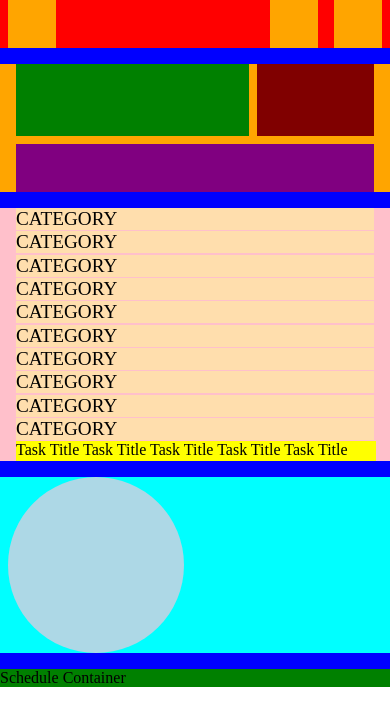
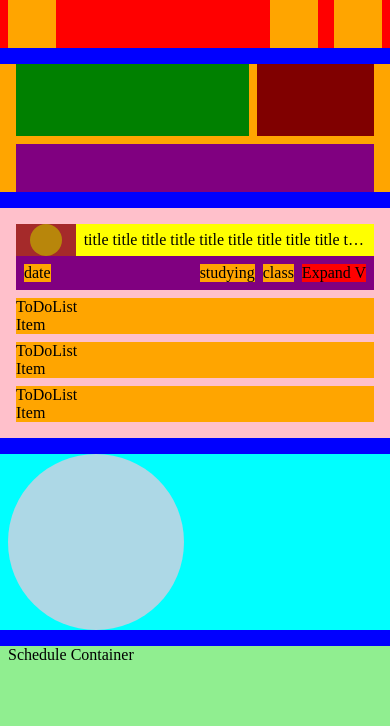
Before and after one commit to Jam0924/planner-site, a React (Vite) app in the folder frontend/: page / in a window 390 px wide. Shown: the top 726 px of the page. Built offline with nearby package versions, Linux system fonts and the light colour scheme.

Commit message:
Mobile Architecture Finalized, To-Do List Architecture in progress

```diff
--- a/frontend/src/App.css
+++ b/frontend/src/App.css
@@ -1,7 +1,10 @@
 :root{
+  --textPaddingGap: 4px;
   --xSmallGap: 8px;
   --smallGap: 16px;
   --mediumGap: 32px;
+  --xxSmallIcon: 24px;
+  --xSmallIcon: 32px;
   --smallIcon: 48px;
   --mediumIcon: 72px;
   --largeIcon: 96px;
@@ -80,12 +83,13 @@
   max-height: 30vh;
   flex-direction: column;
   gap: var(--xSmallGap);
-  padding: 0px var(--smallGap);
+  padding: var(--smallGap);
   overflow-y: scroll;
 }
 
 .timerContainer{
   padding: 0px var(--xSmallGap);
+  background-color: cyan;
   /* potentially may need more to go in the container  */
 }
 
@@ -103,9 +107,7 @@
 
 
 .scheduleContainer{
-  background-color: green;
+  background-color: lightgreen;
+  height: 60vh;
+  padding: 0px var(--xSmallGap)
 }
-
-.timerContainer{
-  background-color:cyan;
-}
--- a/frontend/src/DashboardToDo.css
+++ b/frontend/src/DashboardToDo.css
@@ -1,106 +1,88 @@
 .toDoListItem{
   width: 100%;
-  flex-shrink: 0;
-  height: calc(25% - 10px);
-  border-radius: 15px 15px 15px 15px;
+  display: grid;
+  grid-template-columns: 1fr 4fr 1fr;
+  grid-template-rows: auto auto;
+  grid-template-areas:
+  "check title title"
+  "tags tags tags";
   background-color: orange;
-  display: grid;
-  grid-template-columns: 0.1fr 1fr 0.1fr;
-  grid-template-rows: 6fr 4fr;
 }
 
 .toDoListItemCheck{
   background-color: #a52a2a;
-  width: 50%;
-  aspect-ratio: 1/1;
+  height: var(--xSmallIcon);
+  width: 100%;
+  align-self: center;
+  justify-content: center;
+  display: grid;
+  grid-area: check;
+}
+
+.toDoListItemCheckIconHitbox{
+  background-color: darkgoldenrod;
+  height: 100%;
+  width: var(--xSmallIcon);
+  border-radius: 50%;
+  justify-content: center;
+  display :grid;
+}
+
+.toDoListItemCheckIcon{
+  background-color: black;
+  height: 100%;
+  width: var(--xxSmallIcon);
   border-radius: 50%;
   place-self: center;
-  display: flex;
-  position: relative;
-  display: grid;
-  align-items: center;
-}
-
-.toDoListItemCheckInner{
-  background-color: coral;
-  width: 100%;
-  aspect-ratio: 1/1;
-  border-radius: 50%;
-  transform: scale(0.85);
 }
 
 .toDoListItemTitle{
   background-color: yellow;
-  width: 100%;
-  grid-column: 2;
-  display: flex;
-  flex-direction: column;
-  justify-content: flex-end;
+  padding: 0px var(--xSmallGap);
+  place-self: center;
+  height: 100%;
+  width: calc(100% - 2 * var(--xSmallGap));
+  display: grid;
+  grid-area: title;
+  align-content: center;
 }
 
 .toDoListItemTitleText{
-  display: -webkit-box;
-  -webkit-box-orient: vertical;
-  -webkit-line-clamp: 2; /* Set the exact number of lines you want to show */
+  white-space: nowrap;
   overflow: hidden;
+  text-overflow: ellipsis;
+  width: 100%;
 }
 
-.toDoListItemTagsContainer{
+.toDoListItemTagContainer{
   background-color: purple;
-  width: 100%;
-  grid-column: 2;
-  grid-row: 2;
-  display: grid;
-  grid-template-columns: 3fr 7fr;
+  width: calc(100% - 2*var(--xSmallGap));
+  display: flex;
+  justify-content: space-between;
+  grid-area: tags;
+  padding: var(--xSmallGap);
 }
 
-.toDoListItemDateTag{
-  background-color: grey;
-  width: 100%;
+.rightTagBundle{
+  display: flex;
+  gap: var(--xSmallGap);
+}
+.toDoListItemTag{
+  background-color: orange;
   height: 100%;
-  grid-column: 1;
-  display: flex;
-  flex-direction: row;
-  align-items:center;
-  padding: 0px 5px;
 }
 
-.toDoListItemOtherTag{
-  background-color: darkblue;
-  width: 100%;
-  height: 100%;
-  grid-column: 2;
-  display: flex;
-  flex-direction: row;
-  justify-content: flex-end;
-  align-items: center;
-}
-
-.toDoListItemTag{
-  background-color: orange;
-  height: 80%;
-  padding: 0 10px;
-  display: flex;
-  justify-content: center;
-  align-items: center;
-  border-radius: 4px;
-  margin: 0 10px;
-}
-
-.dateTag{
-  margin: 0 10px 0 0;
-}
 
 .toDoListItemExpand{
   background-color: red;
-  width: 100%;
-  height: 100%;
-  grid-column: 3;
-  grid-row: 2;
-  display: flex;
-  justify-content: center;
-  align-items: center;
+  grid-area: expand;
 }
+
+
+
+
+
+
 
 .toDoListCategoryBlocker{
   width: 100%;
--- a/frontend/src/DashboardToDo.jsx
+++ b/frontend/src/DashboardToDo.jsx
@@ -3,68 +3,37 @@ import './DashboardToDo.css'
 function DashboardToDo(){
     return(
         <>
-            <div className = "toDoListCategoryBlocker">
-                <div className = "toDoListCategoryBlockerTitle"><p>CATEGORY</p></div>
-                <div className="toDoListCategoryBlockerDivider"><hr className = "toDoListCategoryBlockerDividerStyler"/></div>
+        <div className = "toDoListItem">
+            <div className = "toDoListItemCheck">
+                <div className = "toDoListItemCheckIconHitbox">
+                    <div className = "toDoListCheckIcon"></div>
                 </div>
-            <div className = "toDoListCategoryBlocker">
-                <div className = "toDoListCategoryBlockerTitle"><p>CATEGORY</p></div>
-                <div className="toDoListCategoryBlockerDivider"><hr className = "toDoListCategoryBlockerDividerStyler"/></div>
             </div>
-            <div className = "toDoListCategoryBlocker">
-                <div className = "toDoListCategoryBlockerTitle"><p>CATEGORY</p></div>
-                <div className="toDoListCategoryBlockerDivider"><hr className = "toDoListCategoryBlockerDividerStyler"/></div>
+            <div className="toDoListItemTitle">
+                <p className = "toDoListItemTitleText">title title title title title title title title title title title</p></div>
+            <div className="toDoListItemTagContainer">
+                <div className = "toDoListItemTag">date</div>
+                <div className = "rightTagBundle">
+                    <div className = "toDoListItemTag">studying</div>
+                    <div className = "toDoListItemTag">class</div>
+                    <div className = "toDoListItemExpand">Expand V</div>
                 </div>
-            <div className = "toDoListCategoryBlocker">
-                <div className = "toDoListCategoryBlockerTitle"><p>CATEGORY</p></div>
-                <div className="toDoListCategoryBlockerDivider"><hr className = "toDoListCategoryBlockerDividerStyler"/></div>
             </div>
-            <div className = "toDoListCategoryBlocker">
-                <div className = "toDoListCategoryBlockerTitle"><p>CATEGORY</p></div>
-                <div className="toDoListCategoryBlockerDivider"><hr className = "toDoListCategoryBlockerDividerStyler"/></div>
         </div>
-            <div className = "toDoListCategoryBlocker">
-                <div className = "toDoListCategoryBlockerTitle"><p>CATEGORY</p></div>
-                <div className="toDoListCategoryBlockerDivider"><hr className = "toDoListCategoryBlockerDividerStyler"/></div>
-            </div>
-            <div className = "toDoListCategoryBlocker">
-                <div className = "toDoListCategoryBlockerTitle"><p>CATEGORY</p></div>
-                <div className="toDoListCategoryBlockerDivider"><hr className = "toDoListCategoryBlockerDividerStyler"/></div>
-            </div>
-            <div className = "toDoListCategoryBlocker">
-                <div className = "toDoListCategoryBlockerTitle"><p>CATEGORY</p></div>
-                <div className="toDoListCategoryBlockerDivider"><hr className = "toDoListCategoryBlockerDividerStyler"/></div>
-            </div>
-            <div className = "toDoListCategoryBlocker">
-                <div className = "toDoListCategoryBlockerTitle"><p>CATEGORY</p></div>
-                <div className="toDoListCategoryBlockerDivider"><hr className = "toDoListCategoryBlockerDividerStyler"/></div>
-            </div>
-            <div className = "toDoListCategoryBlocker">
-                <div className = "toDoListCategoryBlockerTitle"><p>CATEGORY</p></div>
-                <div className="toDoListCategoryBlockerDivider"><hr className = "toDoListCategoryBlockerDividerStyler"/></div>
+
+
+
+
+
+
+        <div className = "toDoListItem">
+            <p>ToDoList Item</p>
         </div>
         <div className = "toDoListItem">
-                <div className = "toDoListItemCheck">
-                    <div className = "toDoListItemCheckInner">
+            <p>ToDoList Item</p>
         </div>
-                </div>
-                <div className = "toDoListItemTitle">
-                    <p className = "toDoListItemTitleText">
-                         Task Title Task Title Task Title Task Title Task Title Task Title Task Title Task Title Task Title Task Title Task Title Task Title Task Title Task Title Tdldgkfmfdlkbmdklbfmdbkdfmbljdnbjgbnjgbjgfgjbfgnj
-                    </p>
-                </div>
-                <div className = "toDoListItemTagsContainer">
-                    <div className = "toDoListItemDateTag">
-                        <div className = "dateTag toDoListItemTag"><p>Thurs, June 22</p></div>
-                    </div>
-                    <div className = "toDoListItemOtherTag">
-                        <div className = "toDoListItemTag"><p>Studying</p></div>
-                        <div className = "toDoListItemTag"><p>CS350</p></div>
-                    </div>
-                </div>
-                <div className = "toDoListItemExpand">
-                <p>V</p>
-                </div>
+        <div className = "toDoListItem">
+            <p>ToDoList Item</p>
         </div>
           </>
     )
```
Lines whose indentation alone changed are shown as unchanged.
